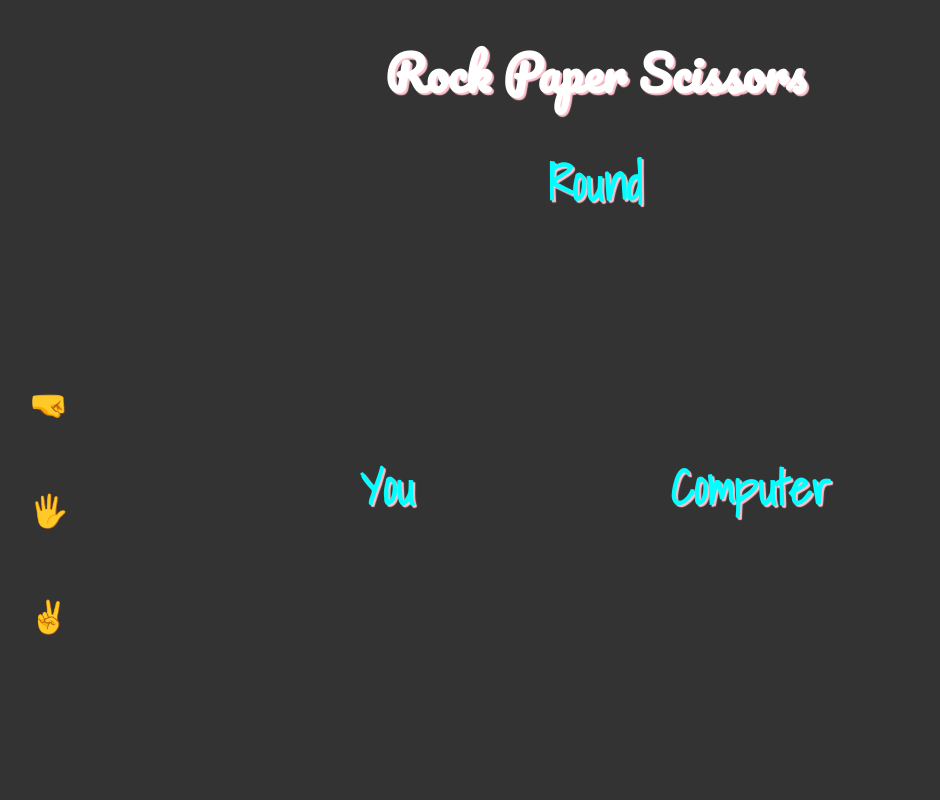
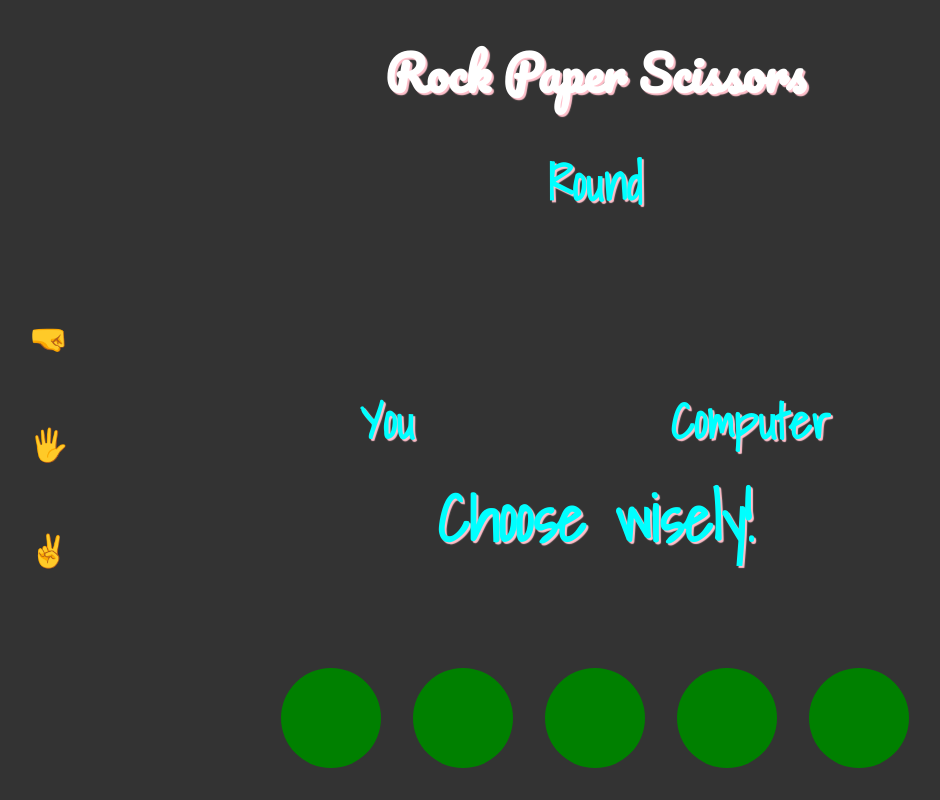
Before and after one commit to BreatheTempest/rock-paper-scissors, a plain HTML site: page index.html in a window 1280 px wide. Both pictures are taken after a click on the button "Play!". Shown: the whole page, without its empty margins (45-985 px from the left). Drawn offline with Linux system fonts and the light colour scheme.

Commit message:
Finish first iteration for visuals

```diff
--- a/index.html
+++ b/index.html
@@ -16,6 +16,7 @@
 		</div>
 		<h2 class="round">Round</h2>
 		<div class="container">
+			<h3 id="intro">Choose wisely!</h3>
 			<div class="player-choices">
 				<button class="choices">🤜</button>
 				<button class="choices">🖐</button>
@@ -31,11 +32,11 @@
 			</div>
 		</div>
 		<div id="result">
-			<div class="result"></div>
-			<div class="result"></div>
-			<div class="result"></div>
-			<div class="result"></div>
-			<div class="result"></div>
+			<div class="result" id="round-1"></div>
+			<div class="result" id="round-2"></div>
+			<div class="result" id="round-3"></div>
+			<div class="result" id="round-4"></div>
+			<div class="result" id="round-5"></div>
 		</div>
 
 		<script src="script.js"></script>
--- a/script.js
+++ b/script.js
@@ -3,39 +3,22 @@ function computerPlay() {
 	return arr[Math.floor(Math.random() * arr.length)];
 }
 
-function consoleStyle(font, bg) {
-	return `font-size:${font}px; background-color:${bg}; color:white; padding:12px; border-radius:50px`;
-}
-
 function round(computerPlay, playersChoice) {
-	if (computerPlay === playersChoice) {
-		console.log('%cDraw!', `${consoleStyle(12, 'dimgray')}`);
-		return 3;
-	}
+	if (computerPlay === playersChoice) return 'draw';
 
 	if (
 		(computerPlay === '🤛' && playersChoice === '🖐') ||
 		(computerPlay === '🖐' && playersChoice === '✌️') ||
 		(computerPlay === '✌️' && playersChoice === '🤜')
-	) {
-		console.log(
-			`%cYou win! ${playersChoice} beats ${computerPlay}`,
-			`${consoleStyle(12, '#417a41')}`
-		);
-		return 1;
-	}
+	)
+		return 'win';
 
 	if (
 		(computerPlay === '🤛' && playersChoice === '✌️') ||
 		(computerPlay === '🖐' && playersChoice === '🤜') ||
 		(computerPlay === '✌️' && playersChoice === '🖐')
-	) {
-		console.log(
-			`%cYou lose! ${computerPlay} beats ${playersChoice}`,
-			`${consoleStyle(12, '#dc546f')}`
-		);
-		return 2;
-	}
+	)
+		return 'lose';
 }
 
 // function game() {
@@ -75,6 +58,7 @@ playBtn.addEventListener('click', () => {
 	document.querySelector('#start').style.display = 'none';
 	document.querySelector('.container').style.display = 'flex';
 	document.querySelector('.round').style.display = 'flex';
+	document.querySelector('#result').style.display = 'flex';
 });
 
 const choices = document.querySelectorAll('.choices');
@@ -83,6 +67,7 @@ const playerChoice = document.querySelector('#player');
 const roundText = document.querySelector('.round');
 choices.forEach((choice) =>
 	choice.addEventListener('click', (e) => {
+		document.querySelector('#intro').style.display = 'none';
 		const play = e.target.innerText;
 		const compPlay = computerPlay();
 		computerChoice.innerText = compPlay;
--- a/style.css
+++ b/style.css
@@ -56,6 +56,16 @@ h2 {
 	display: none;
 }
 
+#intro {
+	position: absolute;
+	top: 55%;
+	text-align: center;
+	display: flex;
+	justify-content: center;
+	align-items: center;
+	font-size: 4em;
+}
+
 .header p {
 	text-align: right;
 	font-family: 'Pacifico';
@@ -84,7 +94,7 @@ button {
 }
 
 .choice {
-	font-size: 8em;
+	font-size: 12em;
 }
 
 .choices:hover {
@@ -120,3 +130,16 @@ button.hide {
 	transition: all 0.3s ease-in;
 	opacity: 0.1;
 }
+
+#result {
+	display: none;
+	gap: 2em;
+	margin-bottom: 2em;
+}
+
+.result {
+	width: 100px;
+	height: 100px;
+	border-radius: 50%;
+	background-color: green;
+}
```
